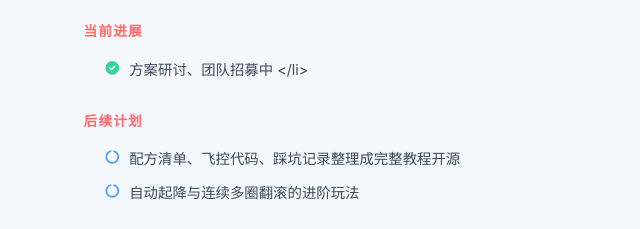
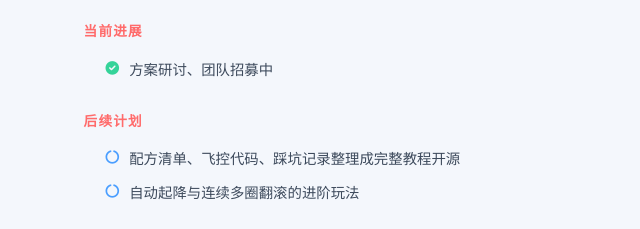
Before and after one commit to EmbodiedAI-Group/WALL-E-Workshop, a plain HTML site: page project-2.html in a window 1280 px wide. Shown: the part 2355-2584 px from the top of the page, 610-1250 px from the left. Drawn offline with Linux system fonts and the light colour scheme.

Commit message:
Add missing newline at end of project-2.html
Fix missing closing tag for HTML document.

```diff
--- a/project-2.html
+++ b/project-2.html
@@ -236,7 +236,7 @@ img{max-width:100%;display:block}
 
 <h4>当前进展</h4>
 <ul class="progress">
-<li class="done"><i class="fas fa-circle-check"></i> 方案研讨、团队招募中 &lt;/li>
+<li class="done"><i class="fas fa-circle-check"></i> 方案研讨、团队招募中 </li>
 </ul>
 
 <h4>后续计划</h4>
```
